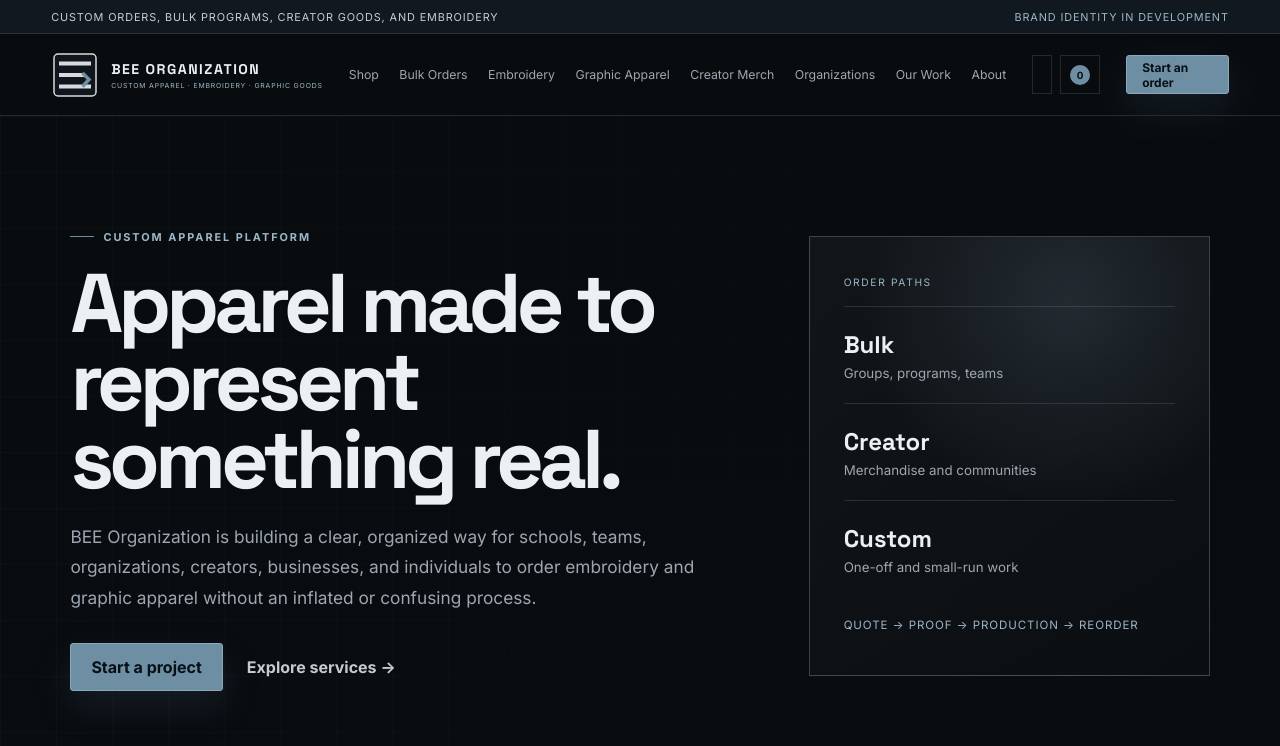
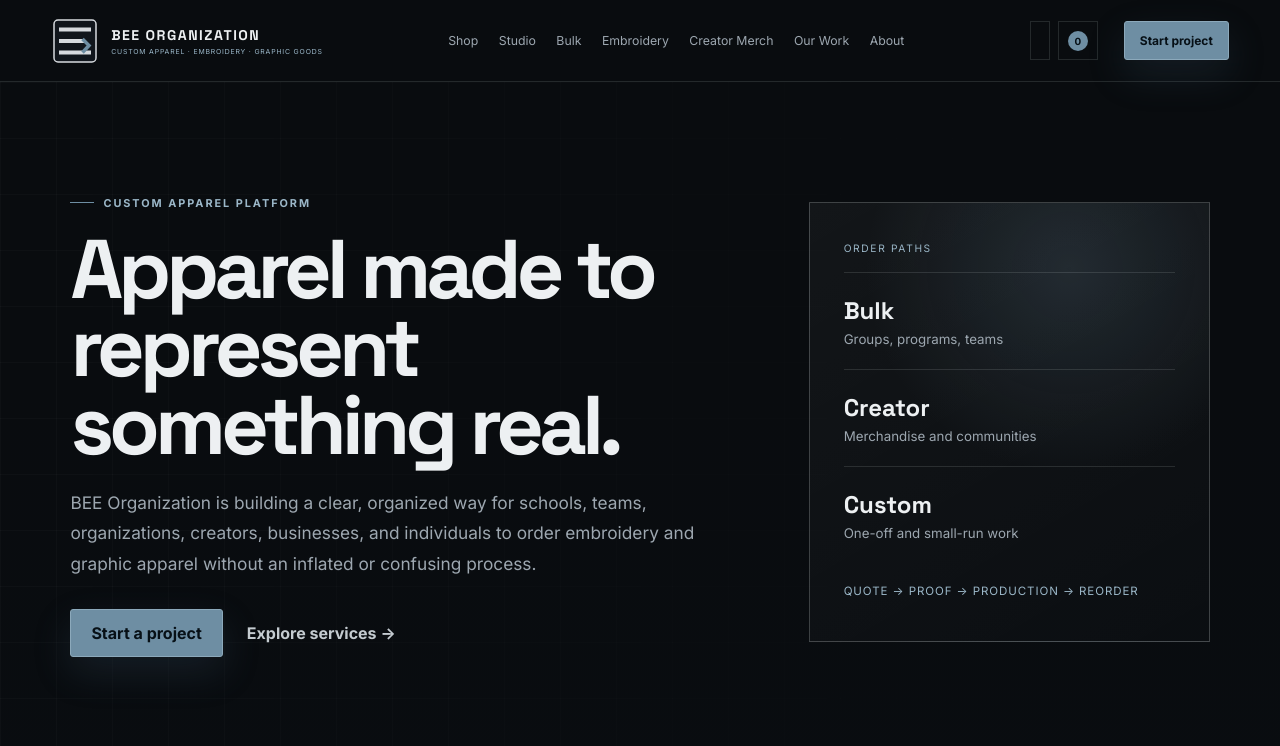
Before and after one commit to ShawnDTB/BEE-Organization, a React (Vite) app: page / in a window 1280 px wide. Shown: the top 746 px of the page. Built offline with nearby package versions, Linux system fonts and the light colour scheme.

Commit message:
Simplify primary navigation around Shop and Studio

```diff
--- a/src/components/SiteHeader.tsx
+++ b/src/components/SiteHeader.tsx
@@ -24,6 +24,16 @@ function readCartCount() {
   }
 }
 
+const desktopNavigation = [
+  { label: 'Shop', href: '/shop' },
+  { label: 'Studio', href: '/studio' },
+  { label: 'Bulk', href: '/bulk-orders' },
+  { label: 'Embroidery', href: '/embroidery' },
+  { label: 'Creator Merch', href: '/creator-merch' },
+  { label: 'Our Work', href: '/our-work' },
+  { label: 'About', href: '/about' },
+] as const;
+
 export function SiteHeader({ currentPath }: SiteHeaderProps) {
   const [cartCount, setCartCount] = useState(readCartCount);
 
@@ -39,15 +49,10 @@ export function SiteHeader({ currentPath }: SiteHeaderProps) {
 
   return (
     <header className="site-header">
-      <div className="announcement">
-        <span>Custom orders, bulk programs, creator goods, and embroidery</span>
-        <span className="announcement__status">Brand identity in development</span>
-      </div>
       <div className="site-header__bar">
         <LogoLockup />
         <nav className="desktop-nav" aria-label="Primary navigation">
-          <a className={isCurrentPath(currentPath, '/shop') ? 'is-active' : undefined} href="/shop">Shop</a>
-          {navItems.map((item) => (
+          {desktopNavigation.map((item) => (
             <a
               key={item.href}
               className={isCurrentPath(currentPath, item.href) ? 'is-active' : undefined}
@@ -61,16 +66,17 @@ export function SiteHeader({ currentPath }: SiteHeaderProps) {
           <a className={`header-commerce__link${isCurrentPath(currentPath, '/account') ? ' is-active' : ''}`} href="/account"><span>Account</span></a>
           <a className={`header-commerce__link${isCurrentPath(currentPath, '/cart') || isCurrentPath(currentPath, '/checkout') ? ' is-active' : ''}`} href="/cart"><span>Bag</span><b className="header-commerce__count">{cartCount}</b></a>
         </div>
-        <a className="button button--small header-cta" href="/start-order">Start an order</a>
+        <a className="button button--small header-cta" href="/start-order">Start project</a>
         <details className="mobile-menu">
           <summary aria-label="Open navigation">Menu</summary>
           <nav aria-label="Mobile navigation">
             <a href="/">Home</a>
             <a href="/shop">Shop</a>
+            <a href="/studio">BEE Studio</a>
             <a href="/account">Customer dashboard</a>
             <a href="/cart">Project bag ({cartCount})</a>
             {navItems.map((item) => <a key={item.href} href={item.href}>{item.label}</a>)}
-            <a className="mobile-menu__cta" href="/start-order">Start an order</a>
+            <a className="mobile-menu__cta" href="/start-order">Start a project</a>
           </nav>
         </details>
       </div>
```
